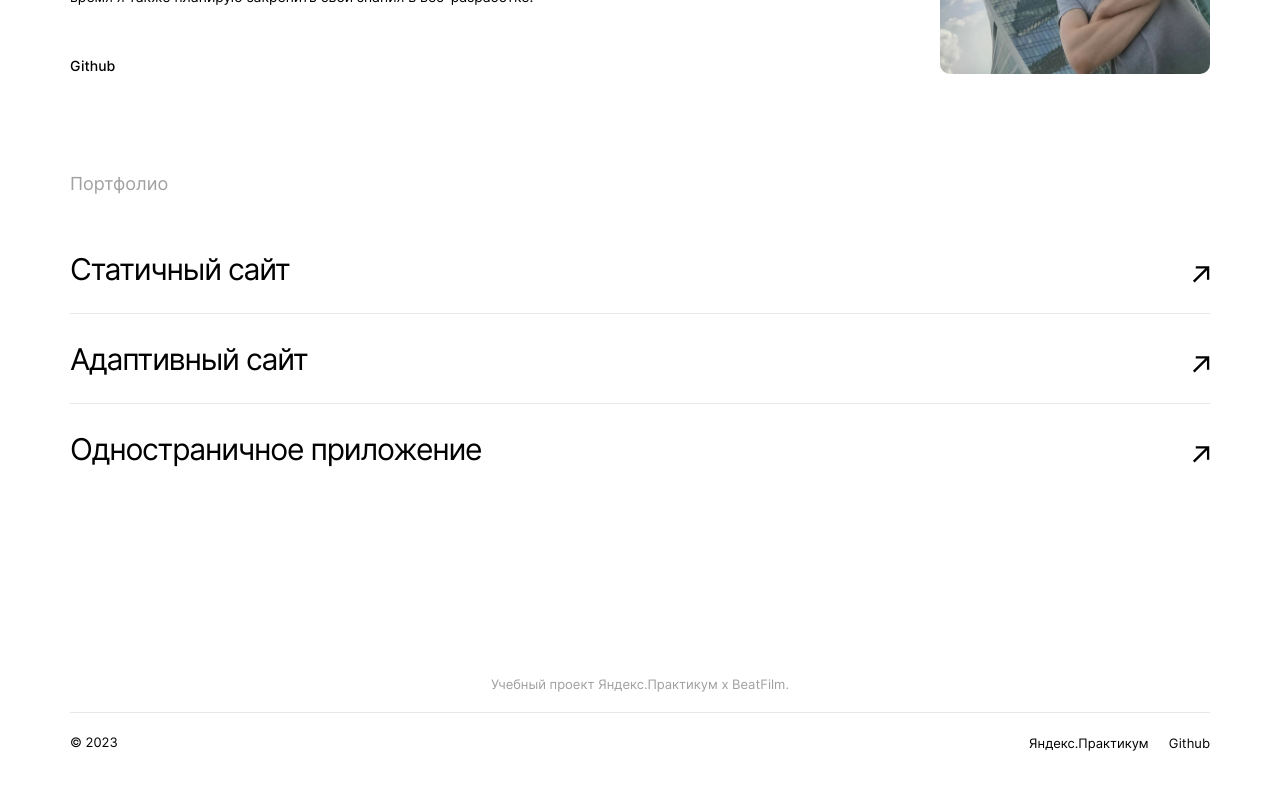
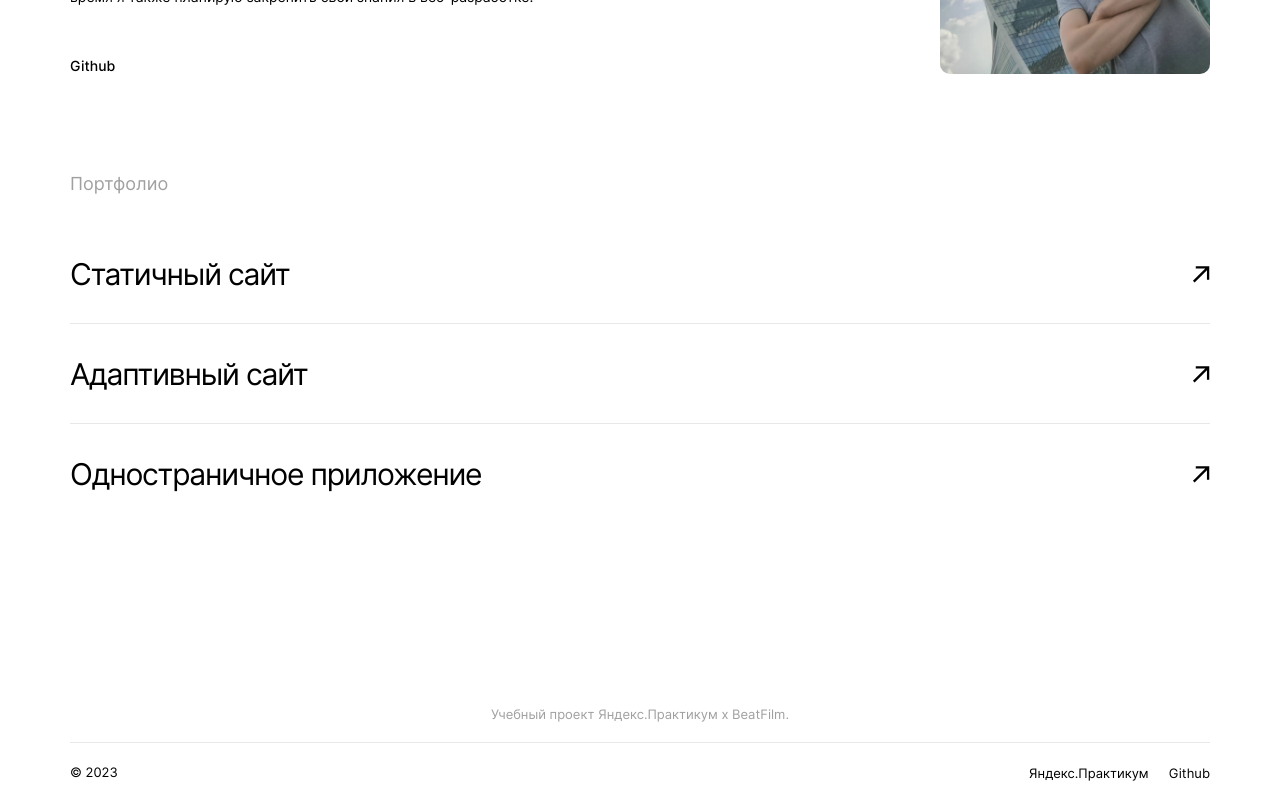
Before and after one commit to Nasdermn/movies-explorer-frontend, a React (Create React App) app: page / in a window 1280 px wide. Shown: the part 2316-3116 px from the top of the page. Before the commit the page ends 3086 px from the top, so only its background shows below. Built offline with nearby package versions, Linux system fonts and the light colour scheme.

Commit message:
V.1.5: fix: header links and portfolio link now arranged in the stream

```diff
--- a/src/components/Header/Header.css
+++ b/src/components/Header/Header.css
@@ -15,7 +15,7 @@
   width: 100%;
   max-width: 1280px;
   height: 74px;
-  padding: 0 110px 0 70px;
+  padding: 0 70px;
   display: flex;
   flex-direction: row;
   justify-content: space-between;
@@ -113,7 +113,9 @@
 }
 
 .header__link_account {
-  position: relative;
+  display: flex;
+  align-items: center;
+  gap: 13px;
   box-sizing: border-box;
   font-weight: 500;
   line-height: 16px;
@@ -124,10 +126,7 @@
 }
 
 .header__link_account::after {
-  right: -43px;
   content: '';
-  position: absolute;
-  transform: translateY(-25%);
   width: 30px;
   height: 30px;
   background-image: url('../../images/account.svg');
@@ -226,7 +225,6 @@
 }
 
 .header__menu-link {
-  position: relative;
   font-size: 18px;
   font-weight: 500;
   line-height: auto;
@@ -246,11 +244,12 @@
 }
 
 .header__menu-account {
-  position: relative;
+  display: flex;
+  gap: 13px;
+  align-items: center;
   text-decoration: none;
   color: #000;
-  margin-top: 625px;
-  margin-left: -44px;
+  margin-top: 621px;
   font-size: 14px;
   font-weight: 500;
   line-height: 16px;
@@ -260,10 +259,7 @@
 }
 
 .header__menu-account::after {
-  right: -43px;
   content: '';
-  position: absolute;
-  transform: translateY(-25%);
   width: 30px;
   height: 30px;
   background-image: url('../../images/account.svg');
@@ -334,7 +330,7 @@
   }
 
   .header__menu-account {
-    margin-top: 442px;
+    margin-top: 435px;
   }
 
   .header__signup {
--- a/src/components/Main/Portfolio/Portfolio.css
+++ b/src/components/Main/Portfolio/Portfolio.css
@@ -30,12 +30,18 @@
 }
 
 .portfolio__li {
-  position: relative;
+  display: flex;
+  align-items: center;
+  justify-content: space-between;
   padding-bottom: 19px;
   border-bottom: 1px solid #e8e8e8;
 }
 
 .portfolio__link {
+  width: 100%;
+  display: flex;
+  align-items: center;
+  justify-content: space-between;
   font-size: 30px;
   font-weight: 400;
   line-height: 50px;
@@ -53,9 +59,6 @@
 
 .portfolio__link::after {
   content: '';
-  position: absolute;
-  top: 0;
-  right: 0;
   width: 18px;
   height: 60px;
   background-image: url('../../../images/arrow.svg');
@@ -63,6 +66,12 @@
   background-repeat: no-repeat;
   background-position: center;
   transition: all 0.4s ease;
+}
+
+.portfolio__link:hover::after {
+  opacity: 0.5;
+  width: 16px;
+  height: 56px;
 }
 
 .portfolio__li:last-child {
@@ -84,6 +93,11 @@
 
   .portfolio__link::after {
     width: 17px;
+  }
+
+  .portfolio__link:hover::after {
+    width: 15px;
+    height: 54px;
   }
 }
 
@@ -110,4 +124,9 @@
     width: 11px;
     height: 28px;
   }
+
+  .portfolio__link:hover::after {
+    width: 10px;
+    height: 26px;
+  }
 }
```
